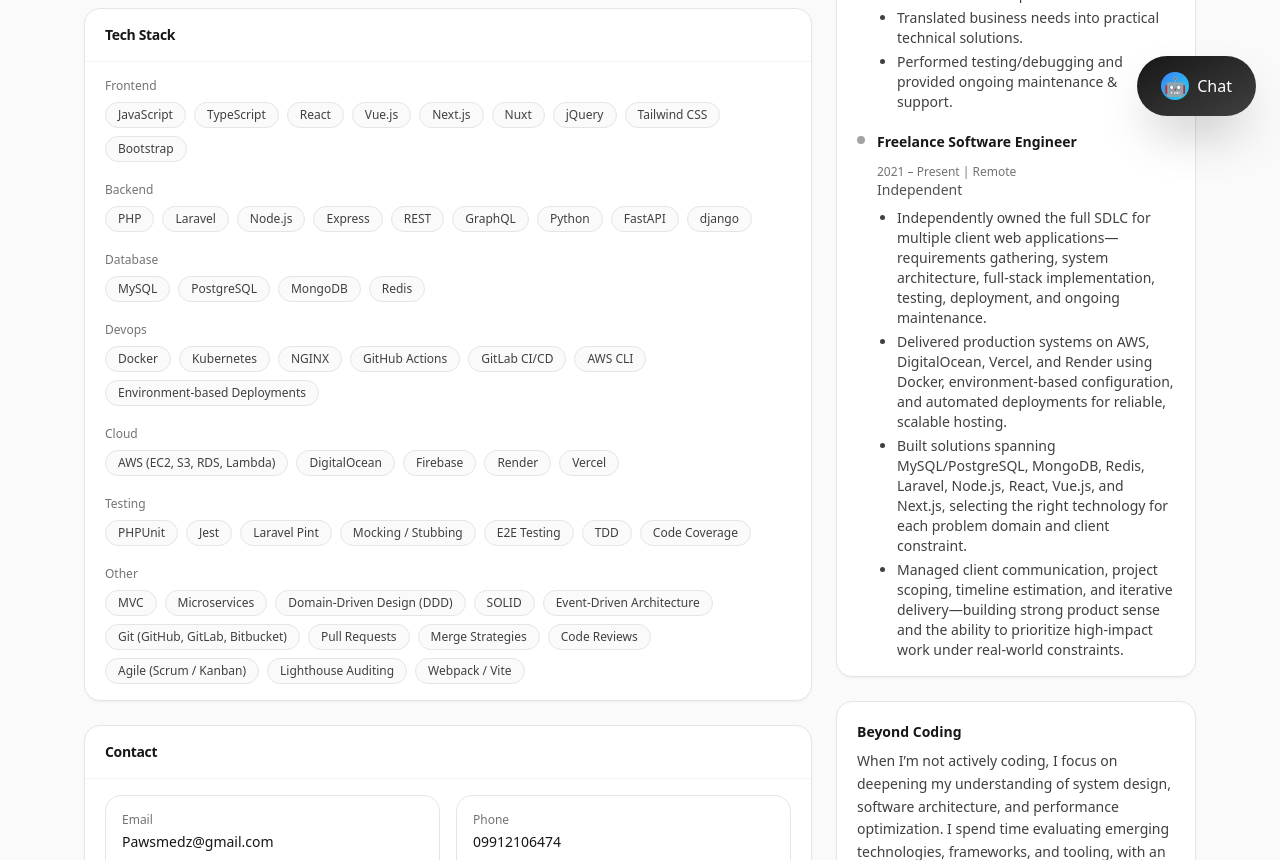
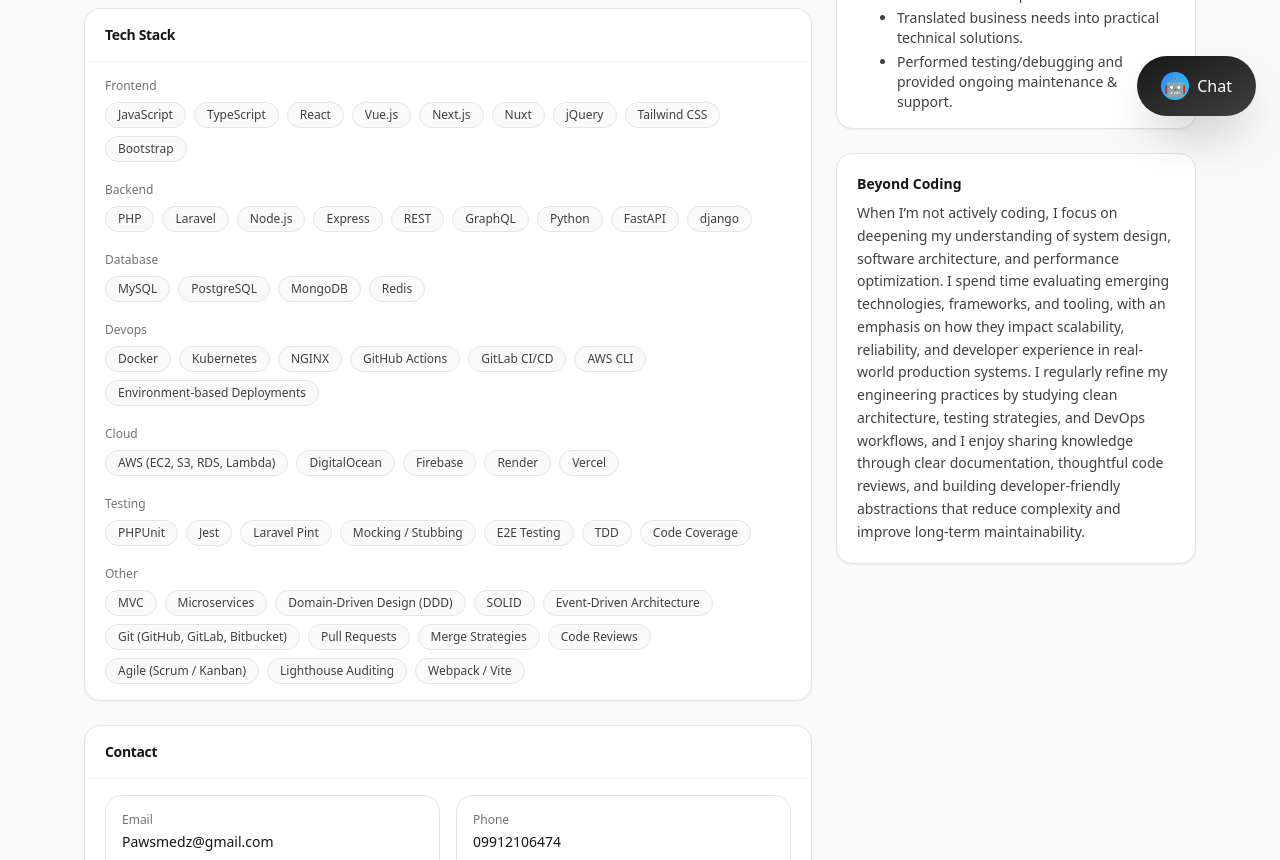
Before and after one commit to paws1234/rjmportfolio2, a Next.js app: page / in a window 1280 px wide. Shown: the part 660-1520 px from the top of the page. Built offline with nearby package versions, Linux system fonts and the light colour scheme.

Commit message:
Remove freelance experience

```diff
--- a/data/resume.ts
+++ b/data/resume.ts
@@ -111,17 +111,6 @@ about: [
        "Performed testing/debugging and provided ongoing maintenance & support."
      ]
    },
-   {
-     role: "Freelance Software Engineer",
-     company: "Independent",
-     period: "2021 – Present | Remote",
-     highlights: [
-       "Independently owned the full SDLC for multiple client web applications—requirements gathering, system architecture, full-stack implementation, testing, deployment, and ongoing maintenance.",
-       "Delivered production systems on AWS, DigitalOcean, Vercel, and Render using Docker, environment-based configuration, and automated deployments for reliable, scalable hosting.",
-       "Built solutions spanning MySQL/PostgreSQL, MongoDB, Redis, Laravel, Node.js, React, Vue.js, and Next.js, selecting the right technology for each problem domain and client constraint.",
-       "Managed client communication, project scoping, timeline estimation, and iterative delivery—building strong product sense and the ability to prioritize high-impact work under real-world constraints."
-     ]
-   },
   ],
   education: [
     {
```
